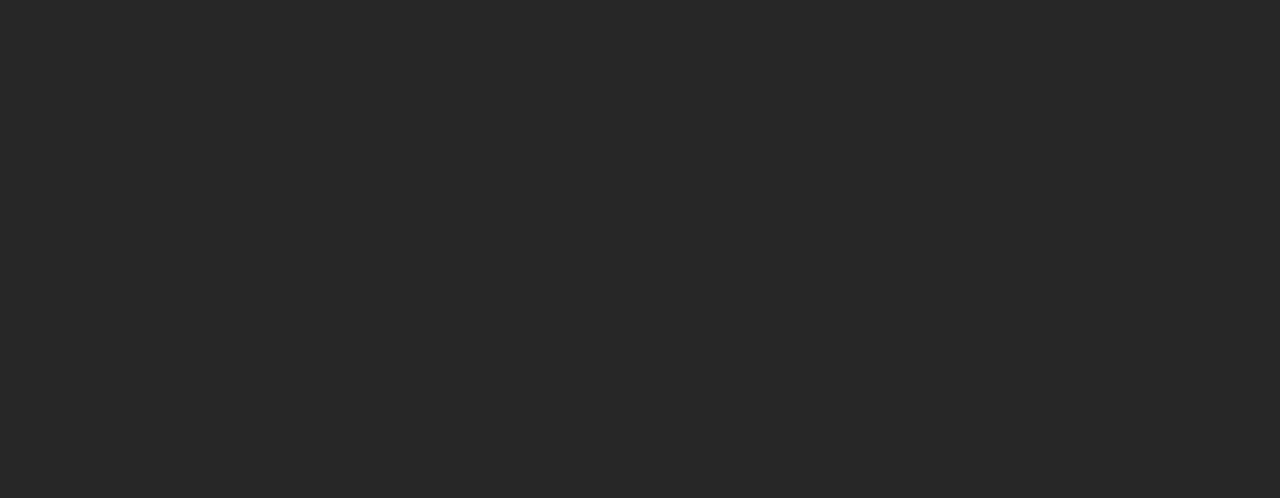
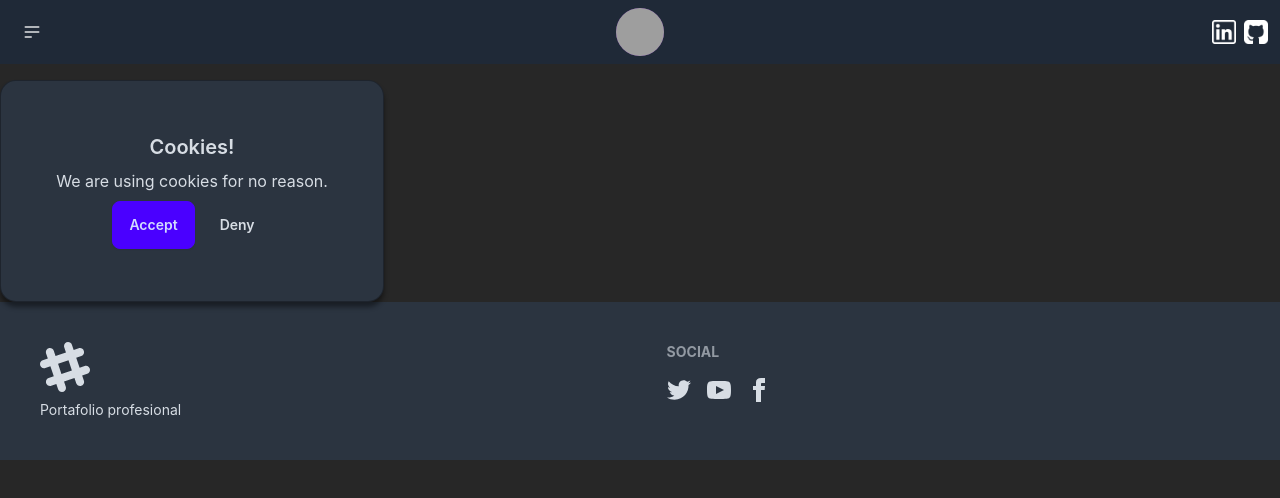
Before and after one commit to IvanVare/ivanwebp-ui, a React (Vite) app: page /AcercaDe in a window 1280 px wide. Before the commit this address had no page. Shown: the top 498 px of the page. Built offline with nearby package versions, Linux system fonts and the light colour scheme; grey boxes are pictures that could not be loaded.

Commit message:
PaginaHomeLista

```diff
--- a/package.json
+++ b/package.json
@@ -24,6 +24,7 @@
     "@types/react-dom": "^18.3.0",
     "@vitejs/plugin-react": "^4.3.1",
     "autoprefixer": "^10.4.20",
+    "daisyui": "^4.12.14",
     "eslint": "^9.8.0",
     "eslint-plugin-react": "^7.35.0",
     "eslint-plugin-react-hooks": "^5.1.0-rc.0",
--- a/src/App.jsx
+++ b/src/App.jsx
@@ -1,7 +1,10 @@
 import React from "react";
 import "./App.css";
 import Home from "./pages/Home";
+import AboutMe from "./pages/AboutMe";
+//Componentes
 import NavBarP from "./components/NavBarP";
+import Footer from "./components/Footer";
 import { Route, Routes } from "react-router-dom";
 
 function App() {
@@ -11,8 +14,10 @@ function App() {
         <Route path="/" element={<NavBarP />}>
           <Route path="/" element={<Home></Home>}></Route>
           <Route path="/inicio" element={<Home></Home>}></Route>
+          <Route path="/AcercaDe" element={<AboutMe></AboutMe>}></Route>
         </Route>
       </Routes>
+      <Footer></Footer>
     </>
   );
 }
--- a/src/components/CardDescription.jsx
+++ b/src/components/CardDescription.jsx
@@ -9,8 +9,8 @@ export default function CardDescription() {
   return (
     <>
       <div className="container-card text-center">
-        <span className="font-bold text-3xl">Skills</span>
-        <div className="container-cards-group grid md:gap-90px sm:gap-20 grid-cols-2  md:mx-40">
+        <span className="font-black text-4xl">Skills</span>
+        <div className=" container-cards-group grid grid-cols-1 gap-20  sm:grid-cols-2 md:gap-90px xl md:mx-40">
           <div className="cardBase">
             <div className="flex justify-center items-center h-24 mb-4">
               <img
--- a/src/components/CardProject.jsx
+++ b/src/components/CardProject.jsx
@@ -12,9 +12,9 @@ export default function CardProject({
 }) {
   return (
     <>
-      <div className="bg-gray-800 text-white p-6 rounded-lg shadow-md bg-purple-950">
-        <div className="flex justify-center items-center bg-slate-900 h-28 mb-4 rounded-md">
-          <img className="h-28" src={src} alt="" />
+      <div className="bg-gray-800 text-white p-5 rounded-lg shadow-md bg-purple-950 m-10 ">
+        <div className="flex justify-center items-center bg-slate-900 h-40 mb-4 rounded-md">
+          <img className="h-40" src={src} alt="" />
         </div>
         <h3 className="text-xl font-bold mb-2">{title}</h3>
         <p className="text-gray-400 text-justify">{description}</p>
--- a/src/components/CardsProject.jsx
+++ b/src/components/CardsProject.jsx
@@ -6,9 +6,9 @@ import projectJson from "../data/projects.json";
 export default function CardsProject() {
   return (
     <>
-      <div className="text-center">
-        <span className="font-bold text-3xl">Proyectos</span>
-        <div className="container-cards-group grid grid-cols-2 md:grid-cols-2 lg:grid-cols-3 gap-6 pt-20 ps-10">
+      <div className="container-card text-center">
+        <span className="font-bold text-4xl">Proyectos</span>
+        <div className="container-cards-group grid grid-cols-1 sm:grid-cols-2 md:grid-cols-3 gap-6 pt-20 ps-10">
           {projectJson.map((projects) => (
             <div key={projects.id}>
               <CardProject
--- /dev/null
+++ b/src/components/Footer.jsx
@@ -0,0 +1,62 @@
+import React from "react";
+
+export default function Footer() {
+  return (
+    <>
+      <footer className="footer bg-neutral text-neutral-content p-10">
+        <aside>
+          <svg
+            width="50"
+            height="50"
+            viewBox="0 0 24 24"
+            xmlns="http://www.w3.org/2000/svg"
+            fillRule="evenodd"
+            clipRule="evenodd"
+            className="fill-current"
+          >
+            <path d="M22.672 15.226l-2.432.811.841 2.515c.33 1.019-.209 2.127-1.23 2.456-1.15.325-2.148-.321-2.463-1.226l-.84-2.518-5.013 1.677.84 2.517c.391 1.203-.434 2.542-1.831 2.542-.88 0-1.601-.564-1.86-1.314l-.842-2.516-2.431.809c-1.135.328-2.145-.317-2.463-1.229-.329-1.018.211-2.127 1.231-2.456l2.432-.809-1.621-4.823-2.432.808c-1.355.384-2.558-.59-2.558-1.839 0-.817.509-1.582 1.327-1.846l2.433-.809-.842-2.515c-.33-1.02.211-2.129 1.232-2.458 1.02-.329 2.13.209 2.461 1.229l.842 2.515 5.011-1.677-.839-2.517c-.403-1.238.484-2.553 1.843-2.553.819 0 1.585.509 1.85 1.326l.841 2.517 2.431-.81c1.02-.33 2.131.211 2.461 1.229.332 1.018-.21 2.126-1.23 2.456l-2.433.809 1.622 4.823 2.433-.809c1.242-.401 2.557.484 2.557 1.838 0 .819-.51 1.583-1.328 1.847m-8.992-6.428l-5.01 1.675 1.619 4.828 5.011-1.674-1.62-4.829z"></path>
+          </svg>
+          <p>Portafolio profesional</p>
+        </aside>
+        <nav>
+          <h6 className="footer-title">Social</h6>
+          <div className="grid grid-flow-col gap-4">
+            <a>
+              <svg
+                xmlns="http://www.w3.org/2000/svg"
+                width="24"
+                height="24"
+                viewBox="0 0 24 24"
+                className="fill-current"
+              >
+                <path d="M24 4.557c-.883.392-1.832.656-2.828.775 1.017-.609 1.798-1.574 2.165-2.724-.951.564-2.005.974-3.127 1.195-.897-.957-2.178-1.555-3.594-1.555-3.179 0-5.515 2.966-4.797 6.045-4.091-.205-7.719-2.165-10.148-5.144-1.29 2.213-.669 5.108 1.523 6.574-.806-.026-1.566-.247-2.229-.616-.054 2.281 1.581 4.415 3.949 4.89-.693.188-1.452.232-2.224.084.626 1.956 2.444 3.379 4.6 3.419-2.07 1.623-4.678 2.348-7.29 2.04 2.179 1.397 4.768 2.212 7.548 2.212 9.142 0 14.307-7.721 13.995-14.646.962-.695 1.797-1.562 2.457-2.549z"></path>
+              </svg>
+            </a>
+            <a>
+              <svg
+                xmlns="http://www.w3.org/2000/svg"
+                width="24"
+                height="24"
+                viewBox="0 0 24 24"
+                className="fill-current"
+              >
+                <path d="M19.615 3.184c-3.604-.246-11.631-.245-15.23 0-3.897.266-4.356 2.62-4.385 8.816.029 6.185.484 8.549 4.385 8.816 3.6.245 11.626.246 15.23 0 3.897-.266 4.356-2.62 4.385-8.816-.029-6.185-.484-8.549-4.385-8.816zm-10.615 12.816v-8l8 3.993-8 4.007z"></path>
+              </svg>
+            </a>
+            <a>
+              <svg
+                xmlns="http://www.w3.org/2000/svg"
+                width="24"
+                height="24"
+                viewBox="0 0 24 24"
+                className="fill-current"
+              >
+                <path d="M9 8h-3v4h3v12h5v-12h3.642l.358-4h-4v-1.667c0-.955.192-1.333 1.115-1.333h2.885v-5h-3.808c-3.596 0-5.192 1.583-5.192 4.615v3.385z"></path>
+              </svg>
+            </a>
+          </div>
+        </nav>
+      </footer>
+    </>
+  );
+}
--- a/src/components/NavBarP.jsx
+++ b/src/components/NavBarP.jsx
@@ -1,18 +1,9 @@
 import React from "react";
 import "../styles/styleNavBar.css";
-import { NavLink, Outlet } from "react-router-dom";
-import iconGithub from "../assets/images/icongithub.png";
+import { NavLink, Outlet, Navigate, useNavigate } from "react-router-dom";
+import iconGithub from "../assets/images/iconogithub.png";
 import iconLinkedin from "../assets/images/iconlinkedin.png";
-import {
-  Disclosure,
-  DisclosureButton,
-  DisclosurePanel,
-  Menu,
-  MenuButton,
-  MenuItem,
-  MenuItems,
-} from "@headlessui/react";
-import { Bars3Icon, BellIcon, XMarkIcon } from "@heroicons/react/24/outline";
+import { Button } from "@headlessui/react";
 
 const navigation = [
   { name: "Inicio", href: "#", current: false },
@@ -26,51 +17,55 @@ function classNames(...classes) {
 export default function NavBarP() {
   return (
     <>
-      <div className="navBar-container">
-        <Disclosure as="nav" className="bg-gray-800">
-          <div className="mx-auto max-w-7xl px-2 sm:px-6 lg:px-8">
-            <div className="relative flex h-16 items-center justify-between">
-              <div className="absolute inset-y-0 left-0 flex items-center sm:hidden">
-                {/* Mobile menu button*/}
-                <DisclosureButton className="group relative inline-flex items-center justify-center rounded-md p-2 text-gray-400 hover:bg-gray-700 hover:text-white focus:outline-none focus:ring-2 focus:ring-inset focus:ring-white">
-                  <span className="absolute -inset-0.5" />
-                  <span className="sr-only">Open main menu</span>
-                  <Bars3Icon
-                    aria-hidden="true"
-                    className="block h-6 w-6 group-data-[open]:hidden"
+      <div className="navbar bg-gray-800 fixed z-20">
+        <div className="navbar-start">
+          <div className="dropdown ">
+            <div
+              tabIndex={0}
+              role="button"
+              className="btn btn-ghost btn-circle"
+            >
+              <svg
+                xmlns="http://www.w3.org/2000/svg"
+                className="h-5 w-5"
+                fill="none"
+                viewBox="0 0 24 24"
+                stroke="currentColor"
+              >
+                <path
+                  strokeLinecap="round"
+                  strokeLinejoin="round"
+                  strokeWidth="2"
+                  d="M4 6h16M4 12h16M4 18h7"
                 />
-                  <XMarkIcon
-                    aria-hidden="true"
-                    className="hidden h-6 w-6 group-data-[open]:block"
-                  />
-                </DisclosureButton>
+              </svg>
             </div>
-              <div className="flex flex-1 items-center justify-center sm:items-stretch sm:justify-start">
-                <div className="hidden sm:ml-6 sm:block">
-                  <div className="flex space-x-4">
-                    {navigation.map((item) => (
-                      <a
-                        key={item.name}
-                        href={item.href}
-                        aria-current={item.current ? "page" : undefined}
-                        className={classNames(
-                          item.current
-                            ? "bg-gray-900 text-white"
-                            : "text-gray-300 hover:bg-gray-700 hover:text-white",
-                          "rounded-md px-3 py-2 text-sm font-medium"
-                        )}
+            <ul
+              tabIndex={0}
+              className="menu menu-sm dropdown-content bg-base-100 rounded-box z-[1] mt-3 w-52 p-2  shadow"
             >
-                        {item.name}
-                      </a>
-                    ))}
+              <li className="m-1">
+                <NavLink to={"/inicio"}>Inicio</NavLink>
+              </li>
+              <li className="m-1">
+                <NavLink to={"/AcercaDe"}>Acerca de mí</NavLink>
+              </li>
+            </ul>
           </div>
         </div>
+        <div className="navbar-center">
+          <Button className="relative flex rounded-full bg-purple-800 text-sm focus:outline-none focus:ring-2 focus:ring-offset-purple-800">
+            <span className="absolute -inset-1.5" />
+            <span className="sr-only">Open user menu</span>
+            <img
+              alt=""
+              src="https://lh3.googleusercontent.com/a/ACg8ocIxYu08rV6HE-01SjeD5i8otyVFs71VfqDqy6cAjfJWjiI5rL-g=s288-c-no"
+              className="h-12 w-12 rounded-full"
+            />
+          </Button>
         </div>
-              <div className="absolute inset-y-0 right-0 flex items-center pr-2 sm:static sm:inset-auto sm:ml-6 sm:pr-0">
-                <button
-                  type="button"
-                  className="relative rounded-full bg-gray-800 p-1 text-gray-400 hover:text-white focus:outline-none focus:ring-2 focus:ring-white focus:ring-offset-2 focus:ring-offset-gray-800"
-                >
+
+        <div className="navbar-end">
           <NavLink
             to="https://www.linkedin.com/in/iv%C3%A1n-varela-hern/"
             target="_blank"
@@ -82,47 +77,18 @@ export default function NavBarP() {
               alt=""
             />
           </NavLink>
-                </button>
-
-                {/* Profile dropdown */}
-                <Menu as="div" className="relative ml-3">
-                  <div>
-                    <MenuButton className="relative flex rounded-full bg-purple-800 text-sm focus:outline-none focus:ring-2 focus:ring-offset-purple-800">
-                      <span className="absolute -inset-1.5" />
-                      <span className="sr-only">Open user menu</span>
+          <NavLink
+            to="https://www.linkedin.com/in/iv%C3%A1n-varela-hern/"
+            target="_blank"
+          >
             <img
+              aria-hidden="true"
+              className="icon h-6 w-6 m-1"
+              src={iconGithub}
               alt=""
-                        src="https://lh3.googleusercontent.com/a/ACg8ocIxYu08rV6HE-01SjeD5i8otyVFs71VfqDqy6cAjfJWjiI5rL-g=s288-c-no"
-                        className="h-8 w-8 rounded-full"
             />
-                    </MenuButton>
+          </NavLink>
         </div>
-                </Menu>
-              </div>
-            </div>
-          </div>
-
-          <DisclosurePanel className="sm:hidden">
-            <div className="space-y-1 px-2 pb-3 pt-2">
-              {navigation.map((item) => (
-                <DisclosureButton
-                  key={item.name}
-                  as="a"
-                  href={item.href}
-                  aria-current={item.current ? "page" : undefined}
-                  className={classNames(
-                    item.current
-                      ? "bg-gray-900 text-white"
-                      : "text-gray-300 hover:bg-gray-700 hover:text-white",
-                    "block rounded-md px-3 py-2 text-base font-medium"
-                  )}
-                >
-                  {item.name}
-                </DisclosureButton>
-              ))}
-            </div>
-          </DisclosurePanel>
-        </Disclosure>
       </div>
 
       <Outlet />
--- /dev/null
+++ b/src/pages/AboutMe.jsx
@@ -0,0 +1,20 @@
+import React from "react";
+
+export default function AboutMe() {
+  return (
+    <>
+      <div className="pt-20">
+        <div className="card bg-neutral text-neutral-content w-96">
+          <div className="card-body items-center text-center">
+            <h2 className="card-title">Cookies!</h2>
+            <p>We are using cookies for no reason.</p>
+            <div className="card-actions justify-end">
+              <button className="btn btn-primary">Accept</button>
+              <button className="btn btn-ghost">Deny</button>
+            </div>
+          </div>
+        </div>
+      </div>
+    </>
+  );
+}
--- a/src/pages/Home.jsx
+++ b/src/pages/Home.jsx
@@ -4,6 +4,7 @@ import NavBarP from "../components/NavBarP";
 import Description from "../components/Description";
 import CardsProject from "../components/CardsProject";
 import CardDescription from "../components/CardDescription";
+
 export default function Home() {
   const scrollR = ScrollReveal({
     distance: "150%",
--- a/tailwind.config.js
+++ b/tailwind.config.js
@@ -4,5 +4,5 @@ export default {
   theme: {
     extend: {},
   },
-  plugins: [],
+  plugins: [require("daisyui")],
 };
```
Also changed, not shown: src/components/Description.jsx (+24 -7 lines), src/styles/styleDescription.css (+7 -0 lines), src/assets/images/iconogithub.png (added), 1 other file (tests, documents, lock files or other folders). Lines whose indentation alone changed are shown as unchanged.
